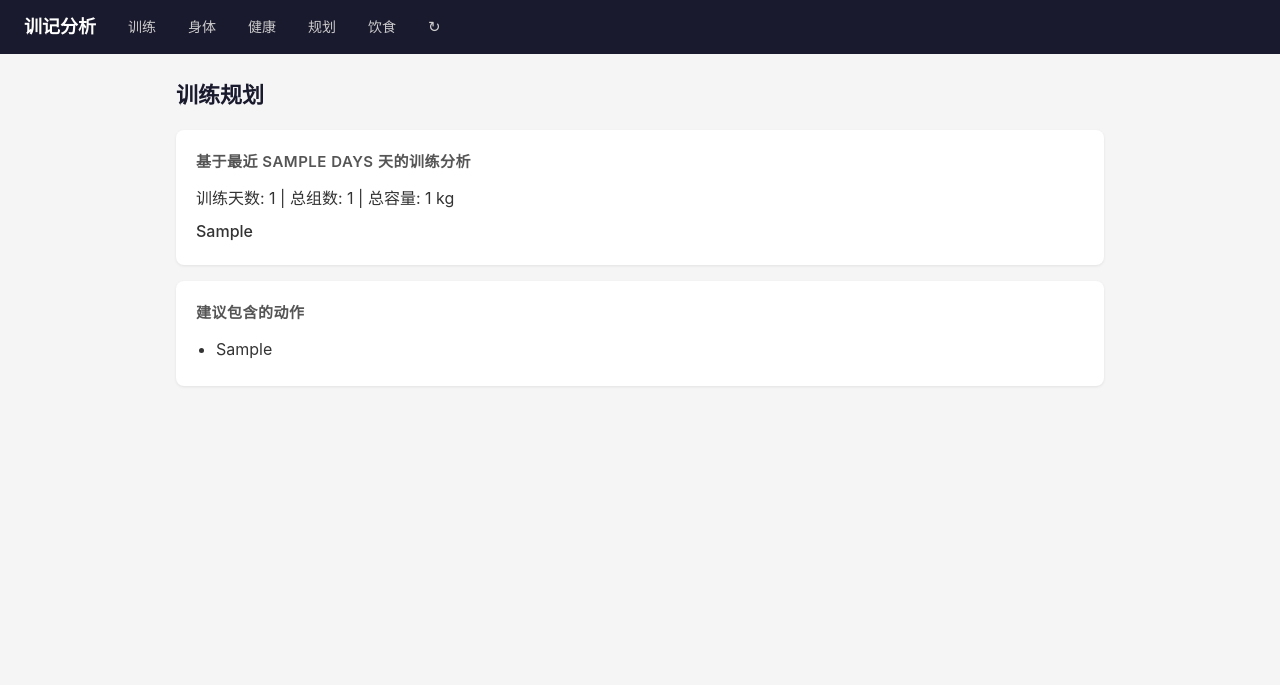
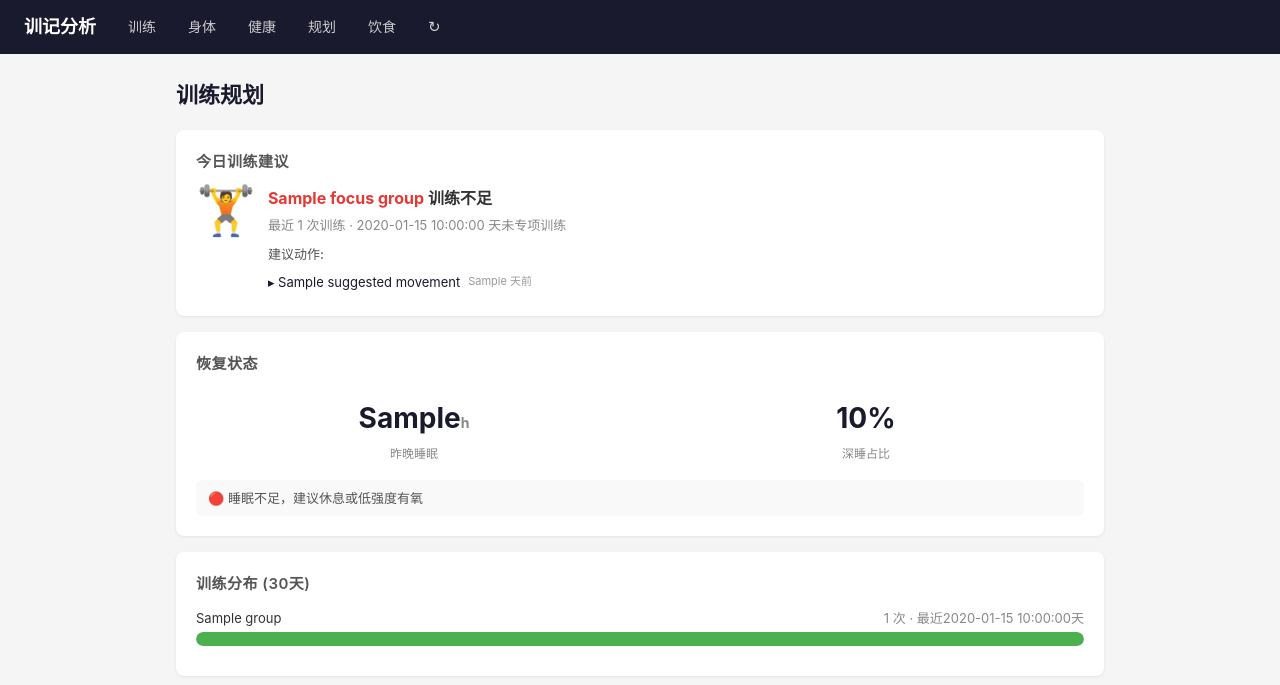
Before and after one commit to Ross98/XunJi, a Python web app: template templates/plan.html in a window 1280 px wide. Shown: the top 685 px of the page. Run offline with Jinja, Linux system fonts and the light colour scheme; the template is opened without the code that fills it: most values are stand-ins (such as "Sample title", 1, 10 or a date in 2020).

Commit message:
feat: redesign plan page with deficit analysis and recovery context
Co-Authored-By: Claude Haiku 4.5 (1M context) <noreply@anthropic.com>

```diff
--- a/templates/plan.html
+++ b/templates/plan.html
@@ -1,20 +1,105 @@
 {% extends "base.html" %}
 {% block title %}训练规划 - 训记分析{% endblock %}
 {% block content %}
+
 <h1>训练规划</h1>
+
+{% if plan.groups %}
+
+<!-- 今日训练建议 -->
 <div class="card">
-    <div class="card-title">基于最近 {{ days }} 天的训练分析</div>
-    <p>训练天数: {{ summary.total_days }} | 总组数: {{ summary.total_sets }} | 总容量: {{ "%.0f"|format(summary.total_volume) }} kg</p>
-    <p style="margin-top:8px;font-weight:500;">{{ plan.suggested_focus }}</p>
+    <div class="card-title">今日训练建议</div>
+    <div style="display:flex;align-items:flex-start;gap:12px;">
+        <div style="font-size:48px;line-height:1;">
+            {% if plan.focus_group.key == 'legs' %}🦵
+            {% elif plan.focus_group.key == 'push' %}💪
+            {% elif plan.focus_group.key == 'pull' %}🏋️
+            {% elif plan.focus_group.key == 'core' %}🧘
+            {% elif plan.focus_group.key == 'cardio' %}🏃
+            {% elif plan.focus_group.key == 'full_body' %}🔄
+            {% else %}🏋️{% endif %}
+        </div>
+        <div style="flex:1;">
+            <p style="font-size:16px;font-weight:600;margin-bottom:4px;">
+                {% if plan.focus_group.key == 'full_body' %}
+                训练均衡，继续保持
+                {% else %}
+                <strong style="color:#e53935;">{{ plan.focus_group.name }}</strong> 训练不足
+                {% endif %}
+            </p>
+            <p style="font-size:13px;color:#888;margin-bottom:8px;">
+                {% if plan.focus_group.key != 'full_body' %}
+                最近 {{ plan.focus_group.count }} 次训练 · {{ plan.focus_group.days_since }} 天未专项训练
+                {% else %}
+                最近 30 天各部位训练分布均匀
+                {% endif %}
+            </p>
+            {% if plan.suggested_movements %}
+            <div style="font-size:13px;color:#555;">
+                <div style="font-weight:500;margin-bottom:4px;">建议动作:</div>
+                {% for m in plan.suggested_movements %}
+                <div style="display:flex;align-items:center;gap:8px;padding:3px 0;">
+                    <span style="color:#1a1a2e;">▸ {{ m.name }}</span>
+                    <span style="font-size:11px;color:#999;">{{ m.days_ago }} 天前</span>
+                </div>
+                {% endfor %}
+            </div>
+            {% endif %}
+        </div>
+    </div>
 </div>
-{% if plan.suggested_movements %}
+
+<!-- 恢复状态 -->
+{% if recovery.sleep_hours %}
 <div class="card">
-    <div class="card-title">建议包含的动作</div>
-    <ul style="padding-left:20px;">
-    {% for m in plan.suggested_movements %}
-        <li style="margin:4px 0;">{{ m }}</li>
-    {% endfor %}
-    </ul>
+    <div class="card-title">恢复状态</div>
+    <div style="display:flex;gap:16px;">
+        <div class="stat" style="flex:1;">
+            <div class="stat-value">{{ recovery.sleep_hours }}<span style="font-size:14px;color:#888;">h</span></div>
+            <div class="stat-label">昨晚睡眠</div>
+        </div>
+        <div class="stat" style="flex:1;">
+            <div class="stat-value">{{ "%.0f"|format(recovery.sleep_deep_pct) }}%</div>
+            <div class="stat-label">深睡占比</div>
+        </div>
+    </div>
+    <div style="font-size:13px;color:#555;margin-top:8px;padding:8px 12px;background:#f9f9f9;border-radius:6px;">
+        {% if recovery.sleep_hours >= 7 and recovery.sleep_deep_pct >= 15 %}
+        🟢 恢复良好，适合中高强度训练
+        {% elif recovery.sleep_hours >= 6 %}
+        🟡 恢复一般，建议中等强度
+        {% else %}
+        🔴 睡眠不足，建议休息或低强度有氧
+        {% endif %}
+    </div>
 </div>
 {% endif %}
+
+<!-- 训练分布 (30天) -->
+<div class="card">
+    <div class="card-title">训练分布 (30天)</div>
+    {% set max_count = plan.groups|map(attribute='count')|max %}
+    {% for g in plan.groups %}
+    {% if g.key != 'cardio' %}
+    <div style="margin-bottom:10px;">
+        <div style="display:flex;justify-content:space-between;font-size:13px;margin-bottom:3px;">
+            <span>{{ g.name }}</span>
+            <span style="color:#888;">{{ g.count }} 次{% if g.last_date %} · 最近{{ g.days_since }}天{% endif %}</span>
+        </div>
+        <div style="height:14px;background:#eee;border-radius:7px;overflow:hidden;">
+            <div style="height:100%;width:{{ (g.count / max_count * 100)|int if max_count else 0 }}%;background:{% if g.deficit > 50 %}#e53935{% elif g.deficit > 20 %}#ff9800{% else %}#4caf50{% endif %};border-radius:7px;"></div>
+        </div>
+    </div>
+    {% endif %}
+    {% endfor %}
+</div>
+
+{% else %}
+
+<div class="card" style="text-align:center;padding:40px;">
+    <p style="font-size:16px;color:#888;">暂无训练数据，开始训练后将在此显示建议</p>
+</div>
+
+{% endif %}
+
 {% endblock %}
```
